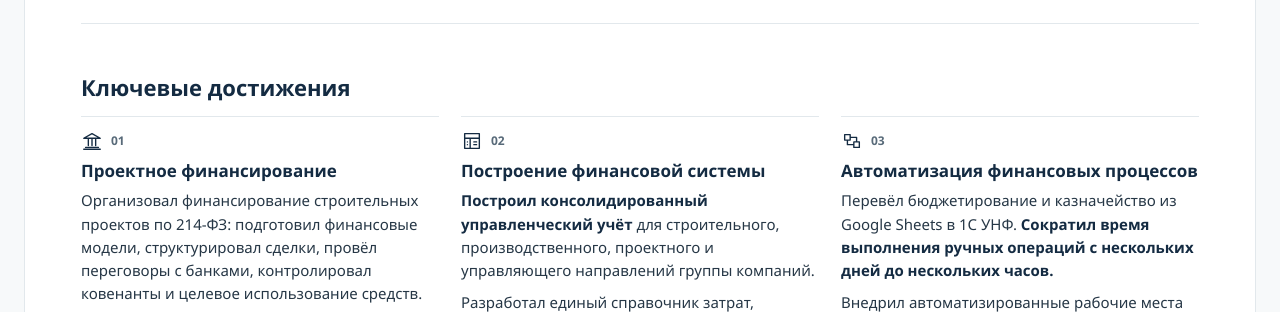
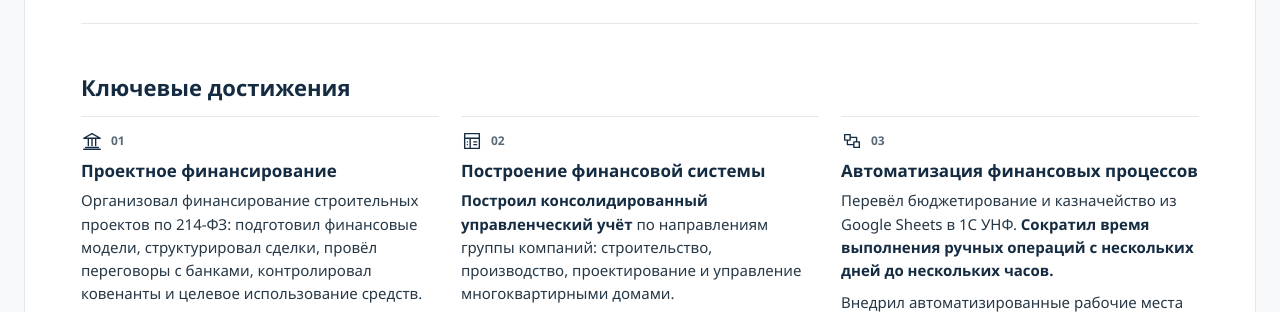
Before and after one commit to popov2301kem/vizitka.popov, a plain HTML site: page index.html in a window 1280 px wide. Shown: the part 619-931 px from the top of the page. Drawn offline with Linux system fonts and the light colour scheme.

Commit message:
Update index.html

```diff
--- a/index.html
+++ b/index.html
@@ -226,7 +226,7 @@
             <svg viewBox="0 0 24 24" fill="none" stroke="currentColor" stroke-width="1.5" stroke-linecap="round" stroke-linejoin="round"><path d="M4 4h16v16H4zM4 9h16M10 9v11m4-7h3m-3 3h3M7 13h.01M7 16h.01"/></svg>02
           </div>
           <h3>Построение финансовой системы</h3>
-          <p><strong>Построил консолидированный управленческий учёт</strong> для строительного, производственного, проектного и управляющего направлений группы компаний.</p>
+          <p><strong>Построил консолидированный управленческий учёт</strong> по направлениям группы компаний: строительство, производство, проектирование и управление многоквартирными домами.</p>
           <p>Разработал единый справочник затрат, бюджеты CF / PL / BS и отчётность в разрезе проектов.</p>
         </article>
         <article class="case">
```
